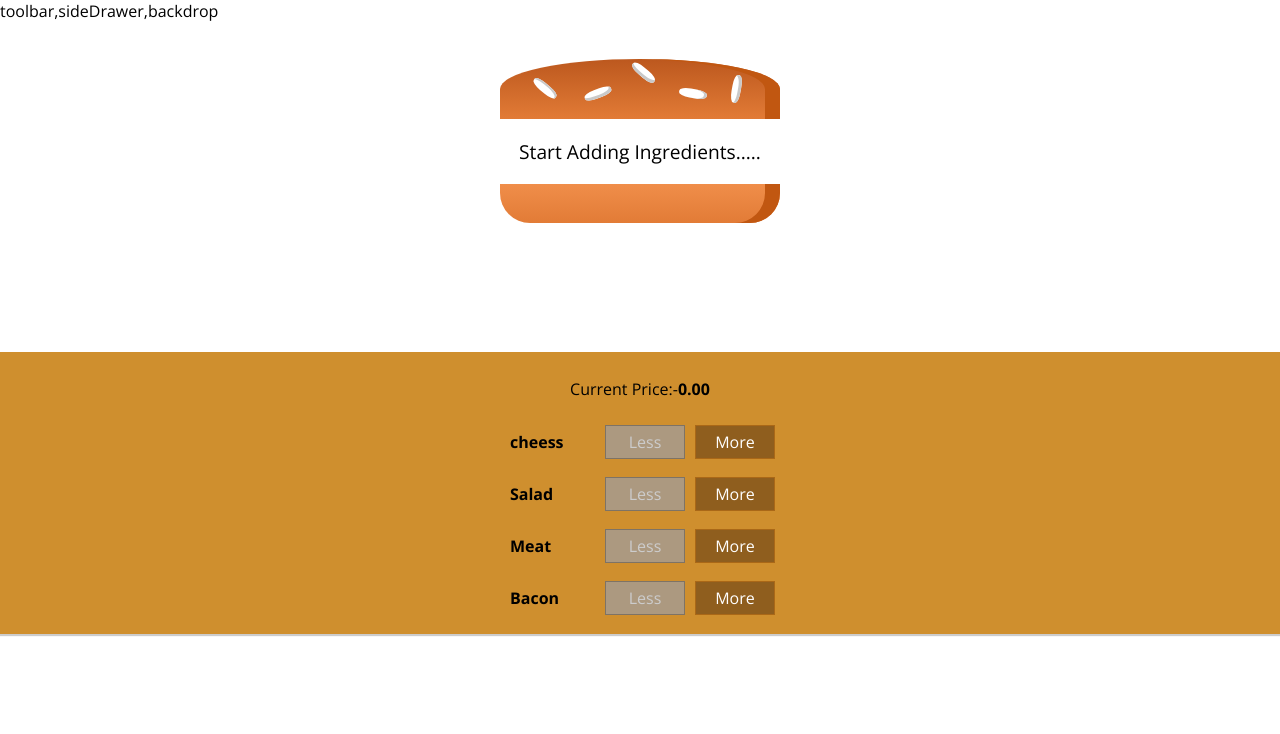
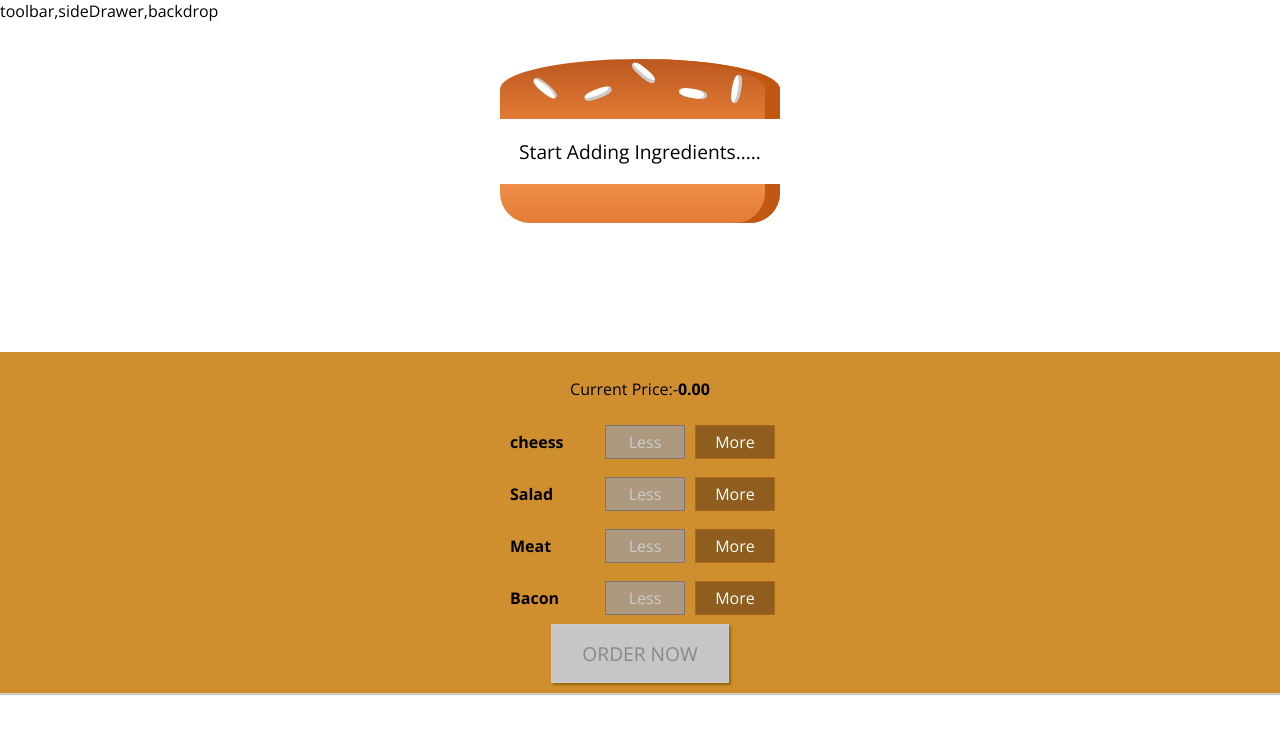
Before and after one commit to mandalashwini/burger-builder-app, a React app: page / in a window 1280 px wide. Shown: the top 734 px of the page. Built offline with nearby package versions, Linux system fonts and the light colour scheme.

Commit message:
added order button

```diff
--- a/src/components/Burger/BuildControls/BuildControls.css
+++ b/src/components/Burger/BuildControls/BuildControls.css
@@ -8,3 +8,43 @@
     margin: auto;
     padding: 10px 0;
 }
+.OrderButton {
+    background-color: #DAD735;
+    outline: none;
+    cursor: pointer;
+    border: 1px solid #966909;
+    color: #966909;
+    font-family: inherit;
+    font-size: 1.2em;
+    padding: 15px 30px;
+    box-shadow: 2px 2px 2px #966909;
+}
+
+.OrderButton:hover, .OrderButton:active {
+    background-color: #A0DB41;
+    border: 1px solid #966909;
+    color: #966909;
+}
+
+.OrderButton:disabled {
+    background-color: #C7C6C6;
+    cursor: not-allowed;
+    border: 1px solid #ccc;
+    color: #888888;
+}
+
+.OrderButton:not(:disabled) {
+    animation: enable 0.3s linear;
+}
+
+@keyframes enable {
+    0% {
+        transform: scale(1);
+    }
+    60% {
+        transform: scale(1.1);
+    }
+    100% {
+        transform: scale(1);
+    }
+}
--- a/src/components/Burger/BuildControls/BuildControls.js
+++ b/src/components/Burger/BuildControls/BuildControls.js
@@ -21,6 +21,7 @@
                     disabled={props.disabled[ctrl.type]} />
             ))
             }
+            <button disabled={!props.purchase} className={classes.OrderButton}>ORDER NOW</button>
 
             </div>
  );
--- a/src/containers/BurgerBuilder/BurgerBuilder.js
+++ b/src/containers/BurgerBuilder/BurgerBuilder.js
@@ -2,6 +2,7 @@
 import Aux from '../../hoc/Aux'
 import Burger from '../../components/Burger/Burger'
 import BuildControls from '../../components/Burger/BuildControls/BuildControls'
+import { access } from 'fs';
 const INGREDIENTS_PRICE = {
     cheese : 0.8,
     salad :0.4,
@@ -18,7 +19,19 @@
             meat : 0,
             Bacon : 0
         },
-        total_price: 0
+        total_price: 0,
+        purchasable:false
+    }
+    updatePurchasable = (purchaseInfo) => {
+        //const purchaseInfo = {...this.state.ingredients}
+        const sum = Object.keys(purchaseInfo).map(keys =>{
+            return purchaseInfo[keys]
+        }).reduce((acc,val)=>{
+                return acc+val
+        },0)
+        this.setState({purchasable : sum > 0})
+
+
     }
     addIngredientHandler = (type) =>{
         const oldCount = this.state.ingredients[type]
@@ -30,7 +43,7 @@
 
         const updatedPrice = INGREDIENTS_PRICE[type] + this.state.total_price
         this.setState({ingredients:updatedIngredients, total_price:updatedPrice})
-
+        this.updatePurchasable(updatedIngredients);
 
     }
     removeIngredientsHandler = (type) => {
@@ -47,6 +60,7 @@
         const updatedPrice =  this.state.total_price - INGREDIENTS_PRICE[type]
         this.setState({ingredients:updatedIngredients, total_price:updatedPrice})
         //debugger
+        this.updatePurchasable(updatedIngredients);
     }
 
     render(){
@@ -57,7 +71,11 @@
         return(
             <Aux>
             <Burger ingredients={this.state.ingredients}/>
-                <BuildControls AddIngredients={this.addIngredientHandler} RemoveIngredients={this.removeIngredientsHandler} disabled={disabledInfo} price={this.state.total_price}/>
+                <BuildControls AddIngredients={this.addIngredientHandler}
+                 RemoveIngredients={this.removeIngredientsHandler}
+                  disabled={disabledInfo}
+                  purchase ={this.state.purchasable}
+                  price={this.state.total_price}/>
             </Aux>
         )
     }
```
